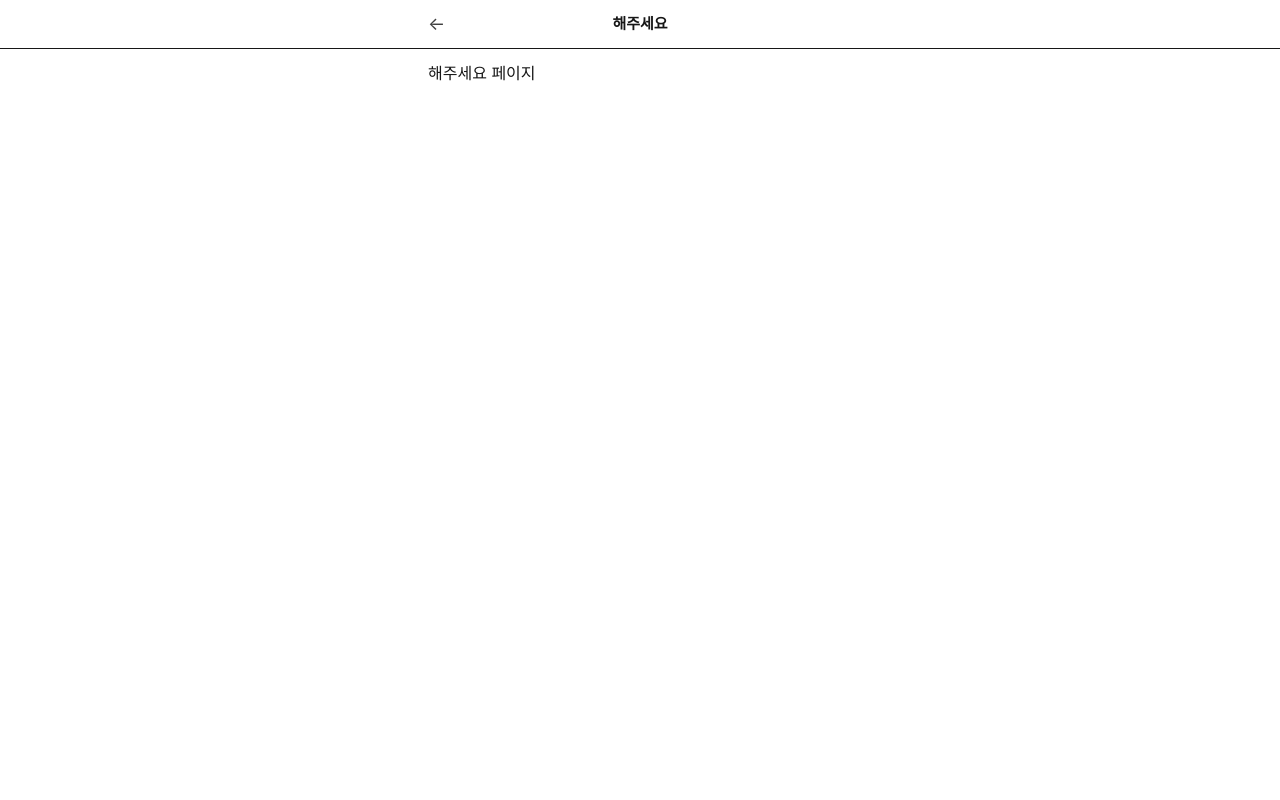
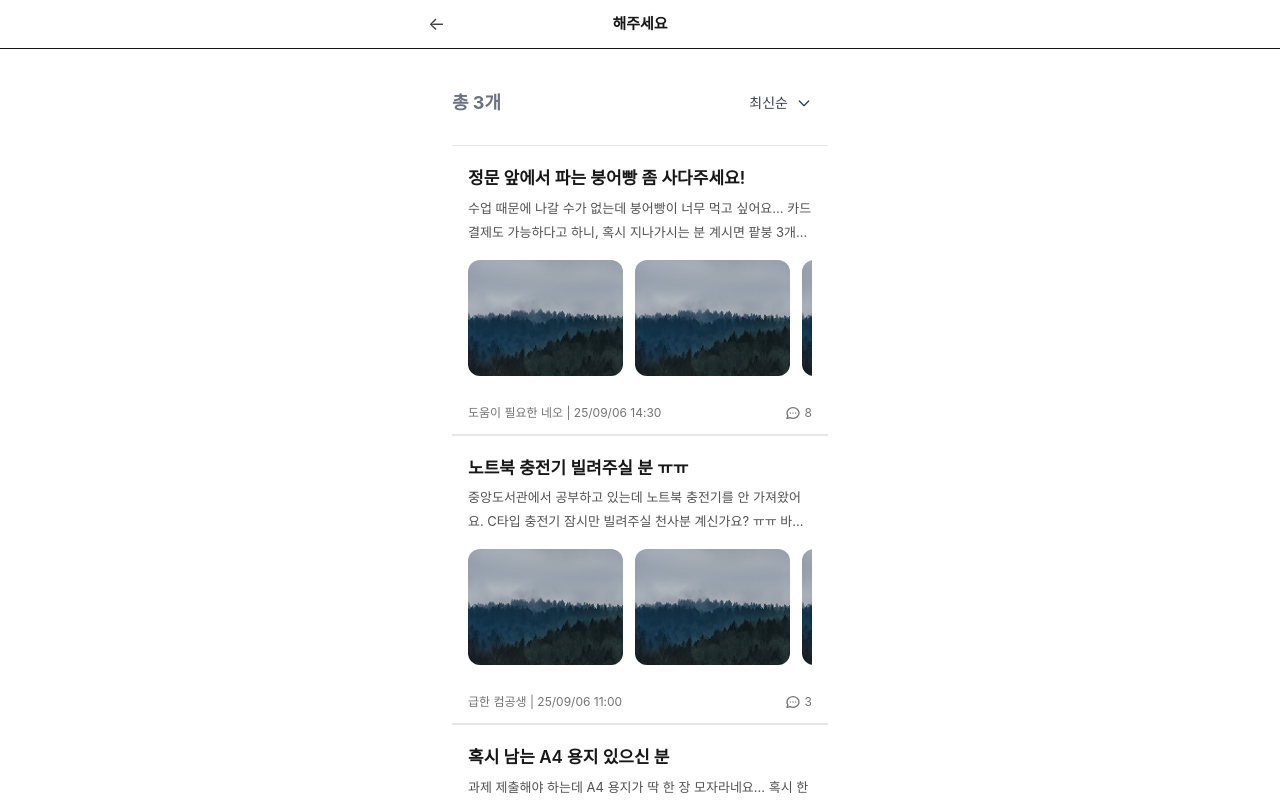
Before and after one commit to 2025-SINCHONTHON-5/Front, a React (Vite) app: page /ask in a window 1280 px wide. Shown: the top 800 px of the page. Built offline with nearby package versions, Linux system fonts and the light colour scheme.

Commit message:
Sjbranch (#12)
* 게시글 등록하기 예시

* 게시글 카드 컴포넌트랑 메인 해드려요, 해주세요 페이지 구현

* postcard fix

---------

Co-authored-by: lauren0202 <lauren02.cho@gmail.com>

```diff
--- a/src/components/PostCard.jsx
+++ b/src/components/PostCard.jsx
@@ -0,0 +1,114 @@
+import React from 'react'
+import Photo from '../assets/Photo.png'
+
+// 날짜 포맷
+const formatDateTime = (dateString) => {
+  const d = new Date(dateString)
+  const yy = String(d.getFullYear()).slice(-2)
+  const mm = String(d.getMonth() + 1).padStart(2, '0')
+  const dd = String(d.getDate()).padStart(2, '0')
+  const hh = String(d.getHours()).padStart(2, '0')
+  const mi = String(d.getMinutes()).padStart(2, '0')
+  return `${yy}/${mm}/${dd} ${hh}:${mi}`
+}
+
+export default function PostCard({ post, type = 'offer', showDivider = true }) {
+  // 진행률 (offer에서만)
+  const progressPct =
+    type === 'offer'
+      ? Math.min(100, Math.max(0, (post.currentApplicants / post.maxApplicants) * 100))
+      : 0
+
+  const dday = (deadline) => {
+    const today = new Date()
+    const target = new Date(deadline)
+    const diffDays = Math.ceil((target - today) / (1000 * 60 * 60 * 24))
+    if (diffDays < 0) return '마감'
+    if (diffDays === 0) return 'D-Day'
+    return `D-${diffDays}`
+  }
+
+  // ✅ 고정 이미지 3장 배열 (src/assets/Photo.png)
+  const repeated = Array.from({ length: 3 }, () => Photo)
+
+
+  return (
+    <article className={`bg-white ${showDivider ? 'border-b' : ''} border-neutral-200`}>
+      {/* 상단 텍스트 — 좌측 시작선(px-4) 통일, 텍스트 잘림 방지 */}
+      <div className="px-4 pt-5 pb-4">
+        <h3 className="text-[17px] font-semibold text-neutral-900">
+          {post.title}
+        </h3>
+        {/* 말줄임 2줄 (플러그인 없어도 정상 표시, 잘리지는 않음) */}
+        <p className="mt-1 text-[13px] leading-6 text-neutral-600 line-clamp-2">
+          {post.content}
+        </p>
+
+        {type === 'offer' && (
+          <div className="mt-3">
+            <div className="flex items-center justify-between text-[12px] font-semibold text-neutral-600">
+              <span>마감 {dday(post.deadline)}</span>
+              <span>{post.currentApplicants}/{post.maxApplicants}명</span>
+            </div>
+            <div className="mt-1 h-2 rounded-full bg-neutral-200">
+              <div
+                className="h-2 rounded-full bg-neutral-900"
+                style={{ width: `${progressPct}%` }}
+              />
+            </div>
+          </div>
+        )}
+      </div>
+
+      {/* ✅ 고정 이미지 슬라이드 */}
+      <div className="px-4">
+        <div
+          className="
+            flex gap-3
+            overflow-x-auto overflow-y-hidden
+            snap-x snap-mandatory scroll-smooth
+            h-36
+            [-ms-overflow-style:none] [scrollbar-width:none]
+            [&::-webkit-scrollbar]:hidden
+          "
+        >
+          {repeated.map((src, i) => (
+            <div
+              key={i}
+              className="
+                snap-start shrink-0
+                basis-[45%] max-w-[45%]   /* ✅ 2.2개 정도 보이게 */
+              "
+            >
+              <img
+                src={src}
+                alt={`preview ${i + 1}`}
+                className="
+                    block w-full h-auto        /* 원본 비율 유지 */
+                    rounded-xl                 /* 이미지 자체만 둥글게 */
+                    select-none                /* 드래그 방지(선택 불가) */
+                "
+                draggable={false}
+              />
+            </div>
+          ))}
+        </div>
+      </div>
+
+      {/* 하단 메타 — 좌측 시작선 맞춤(px-4), 오른쪽에 댓글 수 */}
+      <div className="px-4 mb-3 flex items-center justify-between text-[12px] text-neutral-500">
+        <span>{post.author} | {formatDateTime(post.createdAt)}</span>
+        <span className="flex items-center gap-1">
+          <svg
+            xmlns="http://www.w3.org/2000/svg" className="h-4 w-4"
+            fill="none" viewBox="0 0 24 24" stroke="currentColor"
+          >
+            <path strokeLinecap="round" strokeLinejoin="round" strokeWidth={2}
+              d="M8 12h.01M12 12h.01M16 12h.01M21 12c0 4.418-4.03 8-9 8a9.863 9.863 0 01-4.255-.949L3 20l1.395-3.72C3.512 15.042 3 13.574 3 12c0-4.418 4.03-8 9-8s9 3.582 9 8z" />
+          </svg>
+          <span>{post.commentCount > 999 ? '999+' : post.commentCount}</span>
+        </span>
+      </div>
+    </article>
+  )
+}
--- a/src/pages/home/HomeAsk.jsx
+++ b/src/pages/home/HomeAsk.jsx
@@ -1,3 +1,69 @@
+import React from 'react';
+import PostCard from '../../components/PostCard.jsx';
+
+// --- Mock Data (해주세요 게시글용) ---
+const mockAsks = [
+    {
+        id: 1,
+        title: '정문 앞에서 파는 붕어빵 좀 사다주세요!',
+        content: '수업 때문에 나갈 수가 없는데 붕어빵이 너무 먹고 싶어요... 카드 결제도 가능하다고 하니, 혹시 지나가시는 분 계시면 팥붕 3개...',
+        images: [
+            'https://placehold.co/600x400/E0F2FE/0891B2?text=붕어빵+사진',
+        ],
+        author: '도움이 필요한 네오',
+        createdAt: '2025-09-06T14:30:00',
+        commentCount: 8,
+    },
+    {
+        id: 2,
+        title: '노트북 충전기 빌려주실 분 ㅠㅠ',
+        content: '중앙도서관에서 공부하고 있는데 노트북 충전기를 안 가져왔어요. C타입 충전기 잠시만 빌려주실 천사분 계신가요? ㅠㅠ 바로 돌려드릴게요!',
+        images: [
+             'https://placehold.co/600x400/F3F4F6/4B5563?text=노트북+충전기',
+        ],
+        author: '급한 컴공생',
+        createdAt: '2025-09-06T11:00:00',
+        commentCount: 3,
+    },
+    {
+        id: 3,
+        title: '혹시 남는 A4 용지 있으신 분',
+        content: '과제 제출해야 하는데 A4 용지가 딱 한 장 모자라네요... 혹시 한 장만 주실 수 있는 분 계신가요?',
+        images: [], // 이미지가 없는 경우
+        author: '종이 없는 튜브',
+        createdAt: '2025-09-05T16:45:00',
+        commentCount: 5,
+    }
+];
+// --- End of Mock Data ---
+
+
+// 메인 페이지 컴포넌트
 export default function HomeAsk() {
-  return <h1>해주세요 페이지</h1>
+  return (
+    <div className="bg-white min-h-screen font-sans p-4 sm:p-6">
+        <div className="max-w-xl mx-auto">
+            {/* 헤더 */}
+            <header className="flex justify-between items-center mb-6">
+                <h2 className="text-lg font-bold text-gray-500">총 {mockAsks.length}개</h2>
+                <div className="relative">
+                    <button className="flex items-center space-x-2 text-sm font-medium text-gray-700 bg-white px-4 py-2">
+                        <span>최신순</span>
+                        <svg xmlns="http://www.w3.org/2000/svg" className="h-4 w-4" fill="none" viewBox="0 0 24 24" stroke="currentColor"><path strokeLinecap="round" strokeLinejoin="round" strokeWidth={2} d="M19 9l-7 7-7-7" /></svg>
+                    </button>
+                </div>
+            </header>
+
+            {/* 카드 목록 */}
+            <main className="border-t border-gray-200">
+                {mockAsks.map(ask => (
+                    <div key={ask.id} className="border-b border-gray-200">
+                        {/* PostCard를 재사용하되, type을 'ask'로 전달합니다. */}
+                        <PostCard post={ask} type="ask" />
+                    </div>
+                ))}
+            </main>
+        </div>
+    </div>
+  );
 }
--- a/src/pages/home/HomeOffer.jsx
+++ b/src/pages/home/HomeOffer.jsx
@@ -1,3 +1,67 @@
+import React from 'react';
+import PostCard from '../../components/PostCard.jsx';
+
+// --- Mock Data (해드려요 게시글용) ---
+const mockOffers = [
+  {
+    id: 1,
+    title: '떡볶이 공동구매 하실 분!',
+    content: '학교 앞에서 파는 인생 떡볶이, 다들 아시죠? 혼자 먹기에는 양이 많아서 공동구매 하실 분들을 찾습니다. 매운맛, 보통맛 선택 가능하니...',
+    deadline: '2025-09-10T20:00:00',
+    currentApplicants: 3,
+    maxApplicants: 5,
+    images: [
+      'https://placehold.co/600x400/F3E8FF/4F46E5?text=떡볶이+1',
+      'https://placehold.co/600x400/E0F2FE/0891B2?text=떡볶이+2',
+      'https://placehold.co/600x400/FEF3C7/F59E0B?text=떡볶이+3',
+    ],
+    author: '친절한 라이언',
+    createdAt: '2025-09-05T11:30:00',
+    commentCount: 12,
+  },
+  {
+    id: 2,
+    title: '배달비 N빵 하실 분 구합니다 (치킨)',
+    content: '오늘 저녁 BHC 치킨 시켜 드실 분 계신가요? 배달비가 너무 비싸서 같이 시키실 분 구합니다. 정문에서 같이 받으면 될 것 같아요!',
+    deadline: '2025-09-07T18:00:00',
+    currentApplicants: 1,
+    maxApplicants: 4,
+    images: [
+      'https://placehold.co/600x400/D1FAE5/065F46?text=치킨+이미지',
+    ],
+    author: '배고픈 어피치',
+    createdAt: '2025-09-06T19:00:00',
+    commentCount: 5,
+  },
+];
+// --- End of Mock Data ---
+
+
+// 메인 페이지 컴포넌트
 export default function HomeOffer() {
-  return <h1>해드릴게요 페이지</h1>
+  return (
+    <div className="bg-white min-h-screen font-sans p-4 sm:p-6">
+        <div className="max-w-xl mx-auto">
+            {/* 헤더 */}
+            <header className="flex justify-between items-center mb-6">
+                <h2 className="text-lg font-bold text-gray-500">총 {mockOffers.length}개</h2>
+                <div className="relative">
+                    <button className="flex items-center space-x-2 text-sm font-medium text-gray-700 bg-white px-4 py-2">
+                        <span>최신순</span>
+                        <svg xmlns="http://www.w3.org/2000/svg" className="h-4 w-4" fill="none" viewBox="0 0 24 24" stroke="currentColor"><path strokeLinecap="round" strokeLinejoin="round" strokeWidth={2} d="M19 9l-7 7-7-7" /></svg>
+                    </button>
+                </div>
+            </header>
+
+            {/* 카드 목록 */}
+            <main className="border-t border-gray-200">
+                {mockOffers.map(offer => (
+                    <div key={offer.id} className="border-b border-gray-200">
+                        <PostCard post={offer} type="offer" />
+                    </div>
+                ))}
+            </main>
+        </div>
+    </div>
+  );
 }
```
Also changed, not shown: src/assets/Photo.png (added), 1 other file (tests, documents, lock files or other folders).
